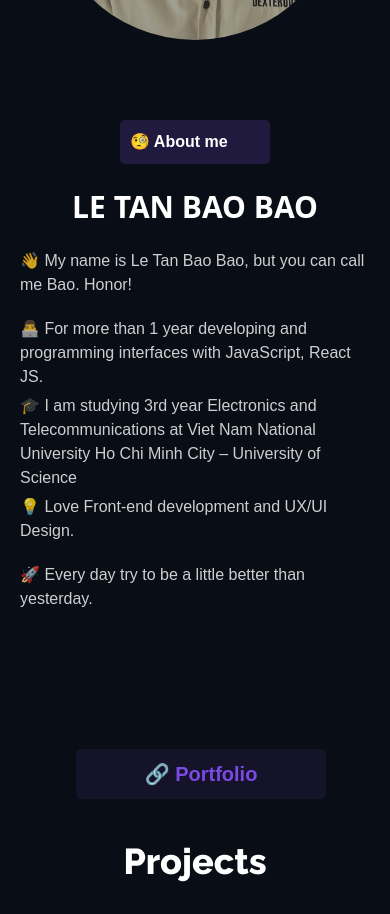
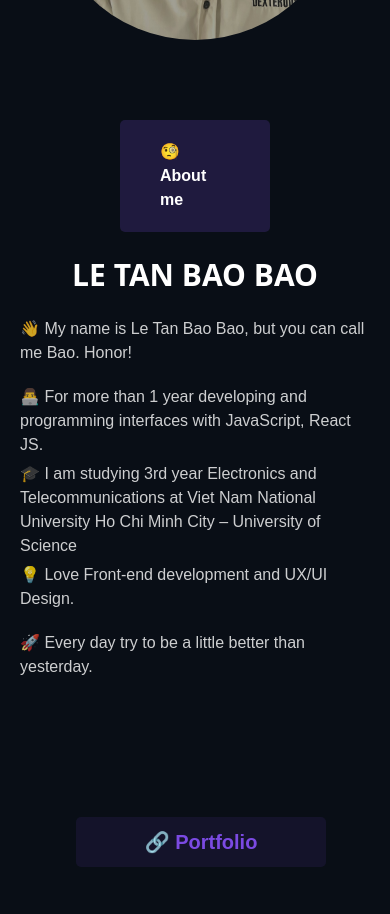
Before and after one commit to thomaswilsondev/portfilo, a React (Create React App) app: page / in a window 390 px wide. Shown: the part 1340-2254 px from the top of the page. Built offline with nearby package versions, Linux system fonts and the light colour scheme.

Commit message:
fix media tablet -v2

```diff
--- a/src/css/mobile.styles.scss
+++ b/src/css/mobile.styles.scss
@@ -90,6 +90,16 @@
     }
   }
   .TextAbout {
+    display: flex;
+    flex-direction: column;
+    align-items: center;
+    justify-content: center;
+    & .chapter {
+      width: 19rem;
+      background-color: rgba(123, 74, 226, 0.2);
+      padding: 20px 40px;
+    }
+    width: 450px;
     & p {
       font-size: 1.6rem;
       font-family: Arial, Helvetica, sans-serif;
```
